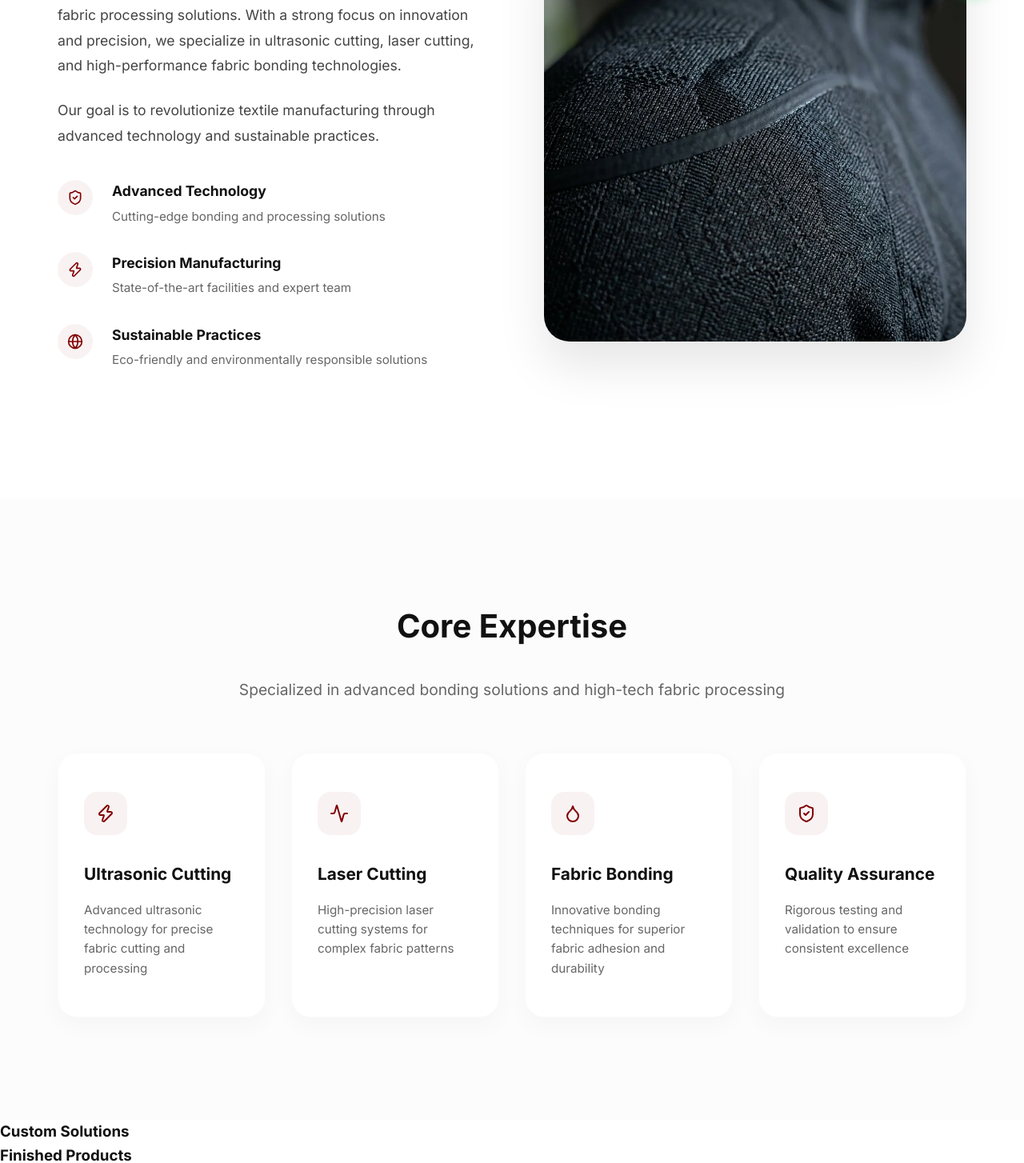
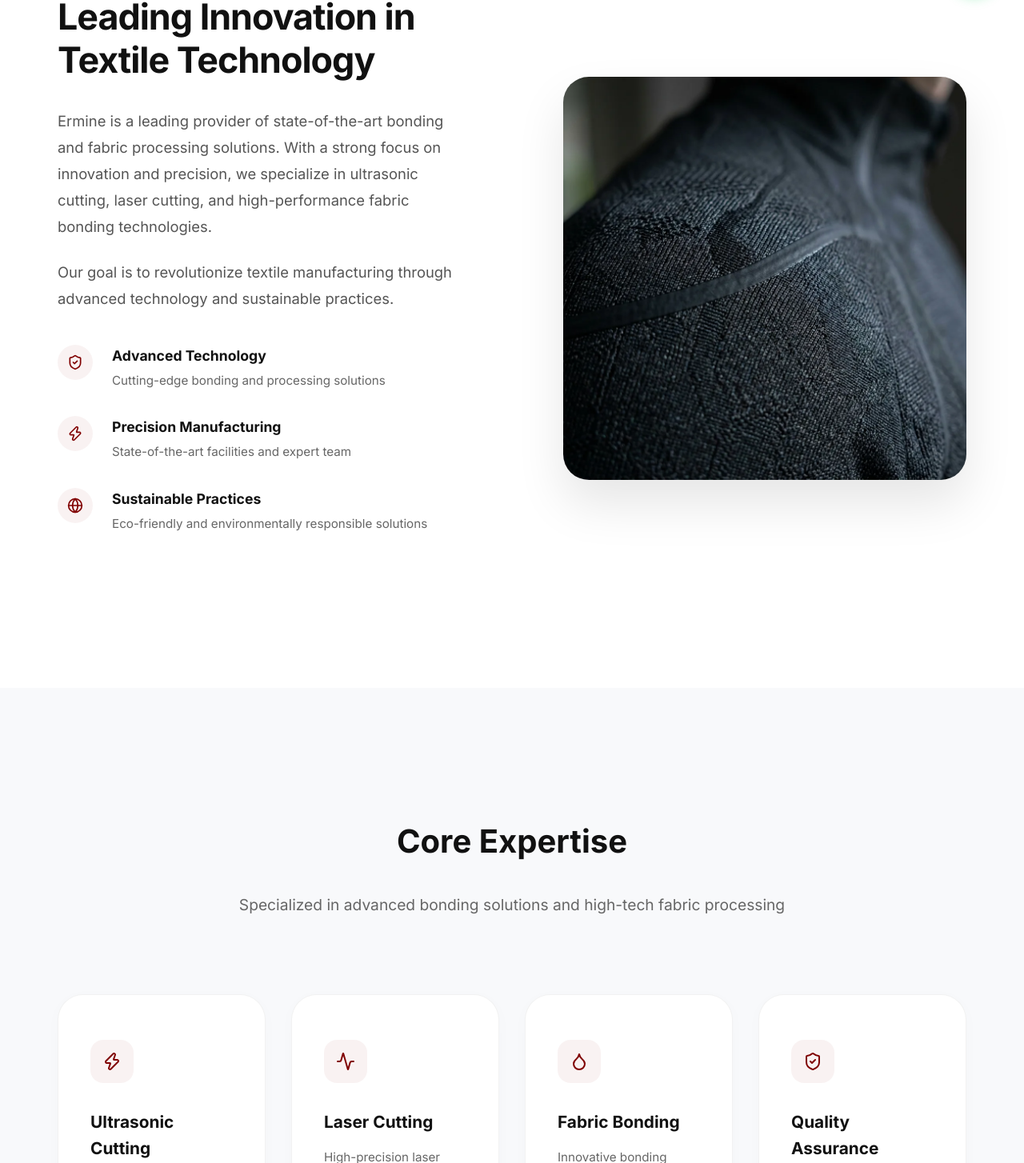
Before and after one commit to AMGRPrabhatha/ermine, a React (Vite) app: page / in a window 1280 px wide. Shown: the part 776-2230 px from the top of the page at 80% size. Built offline with nearby package versions, Linux system fonts and the light colour scheme; a web font is replaced by a local one.

Commit message:
UX: Refine spacing, typography, and visual hierarchy for a user-friendly experience

```diff
--- a/src/pages/Home.css
+++ b/src/pages/Home.css
@@ -15,6 +15,10 @@
   max-width: var(--max-width);
   margin: 0 auto;
   padding: 0 2rem;
+}
+
+section {
+  padding: 10rem 0;
 }
 
 .text-accent {
@@ -147,14 +151,13 @@
 
 /* --- 2. Innovation Section --- */
 .innovation-section {
-  padding: 8rem 0;
   background-color: #ffffff;
 }
 
 .innovation-grid {
   display: grid;
   grid-template-columns: 1fr 1fr;
-  gap: 5rem;
+  gap: 8rem;
   align-items: center;
 }
 
@@ -172,8 +175,8 @@
 }
 
 .innovation-text {
-  font-size: 1.1rem;
-  color: #444;
+  font-size: 1.15rem;
+  color: #555;
   line-height: 1.8;
   margin-bottom: 1.5rem;
 }
@@ -229,12 +232,11 @@
 
 /* --- 3. Core Expertise --- */
 .expertise-section {
-  padding: 8rem 0;
-  background-color: #fcfcfc;
+  background-color: #f8f9fb;
 }
 
 .section-header {
-  margin-bottom: 4rem;
+  margin-bottom: 6rem;
   text-align: center;
 }
 
@@ -258,16 +260,17 @@
 
 .expertise-card {
   background: #ffffff;
-  padding: 3rem 2rem;
-  border-radius: 24px;
-  box-shadow: 0 10px 30px rgba(0,0,0,0.03);
-  transition: all 0.4s ease;
-  border: 1px solid rgba(0,0,0,0.02);
+  padding: 3.5rem 2.5rem;
+  border-radius: 32px;
+  box-shadow: 0 4px 20px rgba(0,0,0,0.02);
+  transition: all 0.5s cubic-bezier(0.16, 1, 0.3, 1);
+  border: 1px solid rgba(0,0,0,0.05);
 }
 
 .expertise-card:hover {
-  transform: translateY(-10px);
-  box-shadow: 0 20px 40px rgba(0,0,0,0.08);
+  transform: translateY(-12px);
+  box-shadow: 0 30px 60px rgba(0,0,0,0.08);
+  border-color: rgba(128, 0, 0, 0.2);
 }
 
 .expertise-icon-box {
@@ -297,31 +300,11 @@
 
 /* --- 4. Location Section --- */
 .location-section {
-  padding: 8rem 0;
-  background-color: #ffffff;
+  background-color: #f8f9fb;
 }
 
-.location-grid {
-  display: grid;
-  grid-template-columns: 1fr 1fr;
-  gap: 5rem;
-  align-items: center;
-}
-
-.location-image-container {
-  border-radius: 32px;
-  overflow: hidden;
-  box-shadow: 0 30px 60px rgba(0,0,0,0.1);
-}
-
-.location-image {
-  width: 100%;
-  height: auto;
-  display: block;
-}
-
-.location-content {
-  text-align: left;
+.location-header {
+  margin-bottom: 6rem;
 }
 
 .address-grid {
```
